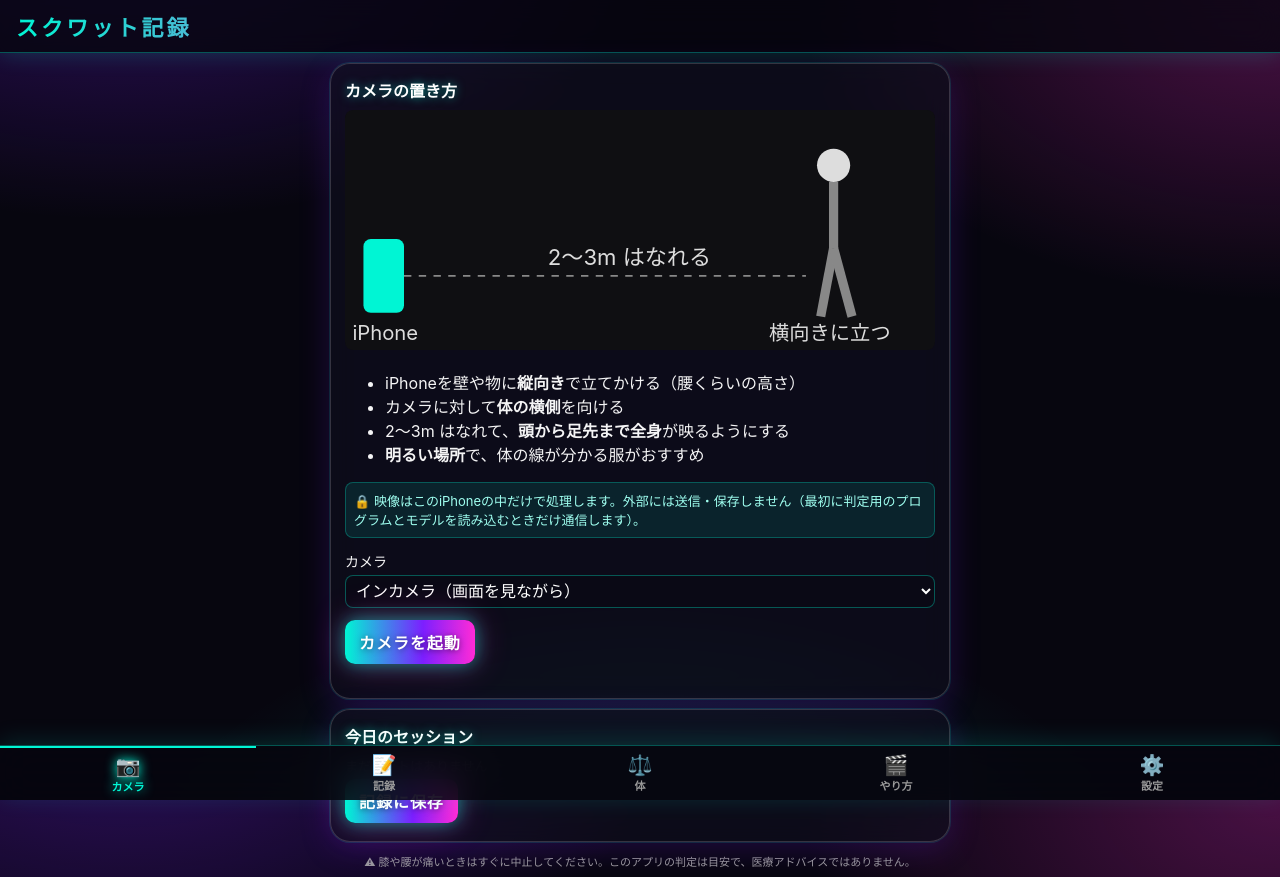
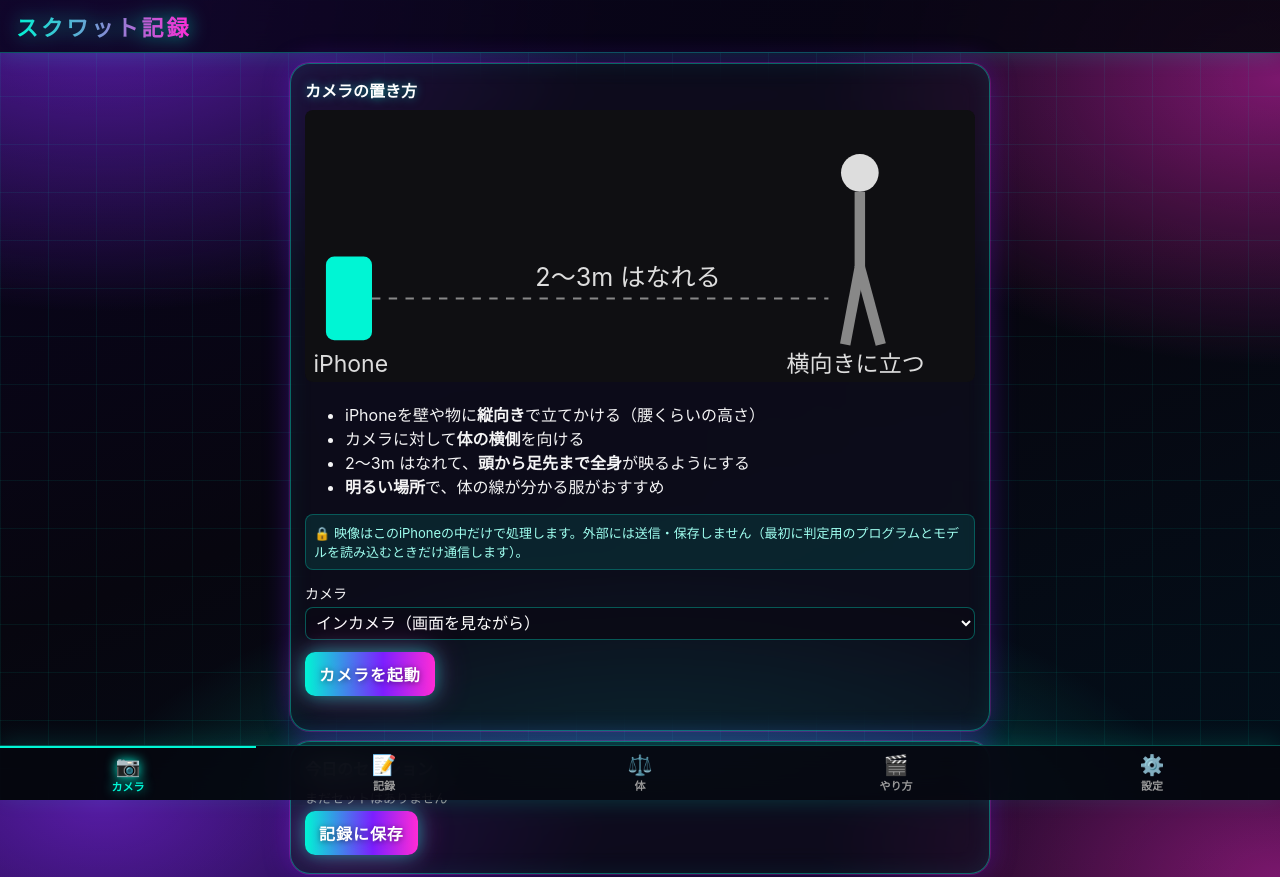
Before and after one commit to stland6338/squat-tracker, a website with bundled scripts: page index.html in a window 1280 px wide. Shown: the top 877 px of the page. Built offline with nearby package versions, Linux system fonts and the light colour scheme.

Commit message:
style: ネオン強化（背景の光、タイトルのグラデ流れ、PC用格子、カード縁の発光）

```diff
--- a/style.css
+++ b/style.css
@@ -78,3 +78,11 @@ nav button{background:none;border:none;backdrop-filter:none}
 nav button.active{color:#00f5d4;background:none;text-shadow:0 0 12px #00f5d4;border-top:2px solid #00f5d4}
 .video a{color:#ff2bd6}
 @media (prefers-reduced-motion:reduce){body{animation:none}}
+/* PCでも劇的に見える強化 */
+body{background:radial-gradient(60vw 60vh at 8% 0,#8a2bff99,transparent 65%),radial-gradient(55vw 55vh at 100% 10%,#ff2bd677,transparent 65%),radial-gradient(70vw 60vh at 50% 110%,#00f5d466,transparent 65%),linear-gradient(160deg,#0a0420,#07060f 50%,#030f1a);background-attachment:fixed}
+h1{display:inline-block;background-size:200% 100%;animation:titleflow 5s linear infinite;filter:drop-shadow(0 0 10px #00f5d4aa)}
+@keyframes titleflow{to{background-position:200% 0}}
+header{background:linear-gradient(90deg,#0b0420e6,#07060fe6)}
+main{max-width:720px}
+.card{border-color:#00f5d466;box-shadow:0 0 0 1px #ff2bd633,0 0 28px #7c1fff55,inset 0 0 24px #00f5d414}
+@media (min-width:900px){body::before{content:"";position:fixed;inset:0;background-image:linear-gradient(#00f5d412 1px,transparent 1px),linear-gradient(90deg,#00f5d412 1px,transparent 1px);background-size:48px 48px;pointer-events:none;z-index:-1}}
--- a/sw.js
+++ b/sw.js
@@ -1,4 +1,4 @@
-const VER = 'squat-v2';
+const VER = 'squat-v3';
 const APP = ['./', 'index.html', 'style.css', 'app.js', 'logic.js', 'manifest.json', 'icons/icon-192.png', 'icons/icon-512.png', 'icons/apple-touch-icon.png'];
 self.addEventListener('install', (e) => { e.waitUntil(caches.open(VER).then((c) => c.addAll(APP))); self.skipWaiting(); });
 self.addEventListener('activate', (e) => { e.waitUntil(caches.keys().then((ks) => Promise.all(ks.filter((k) => k !== VER).map((k) => caches.delete(k))))); self.clients.claim(); });
```
